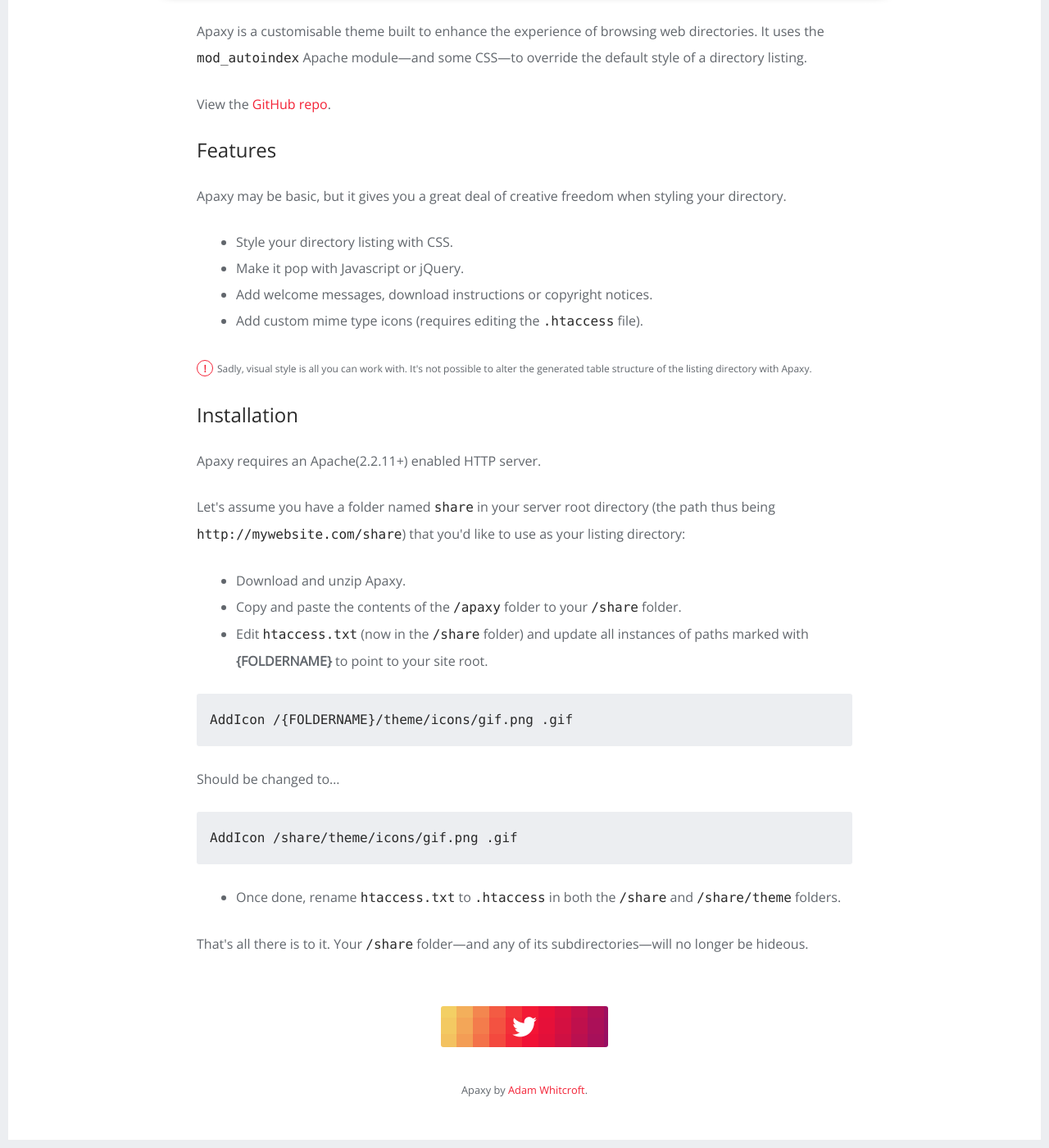
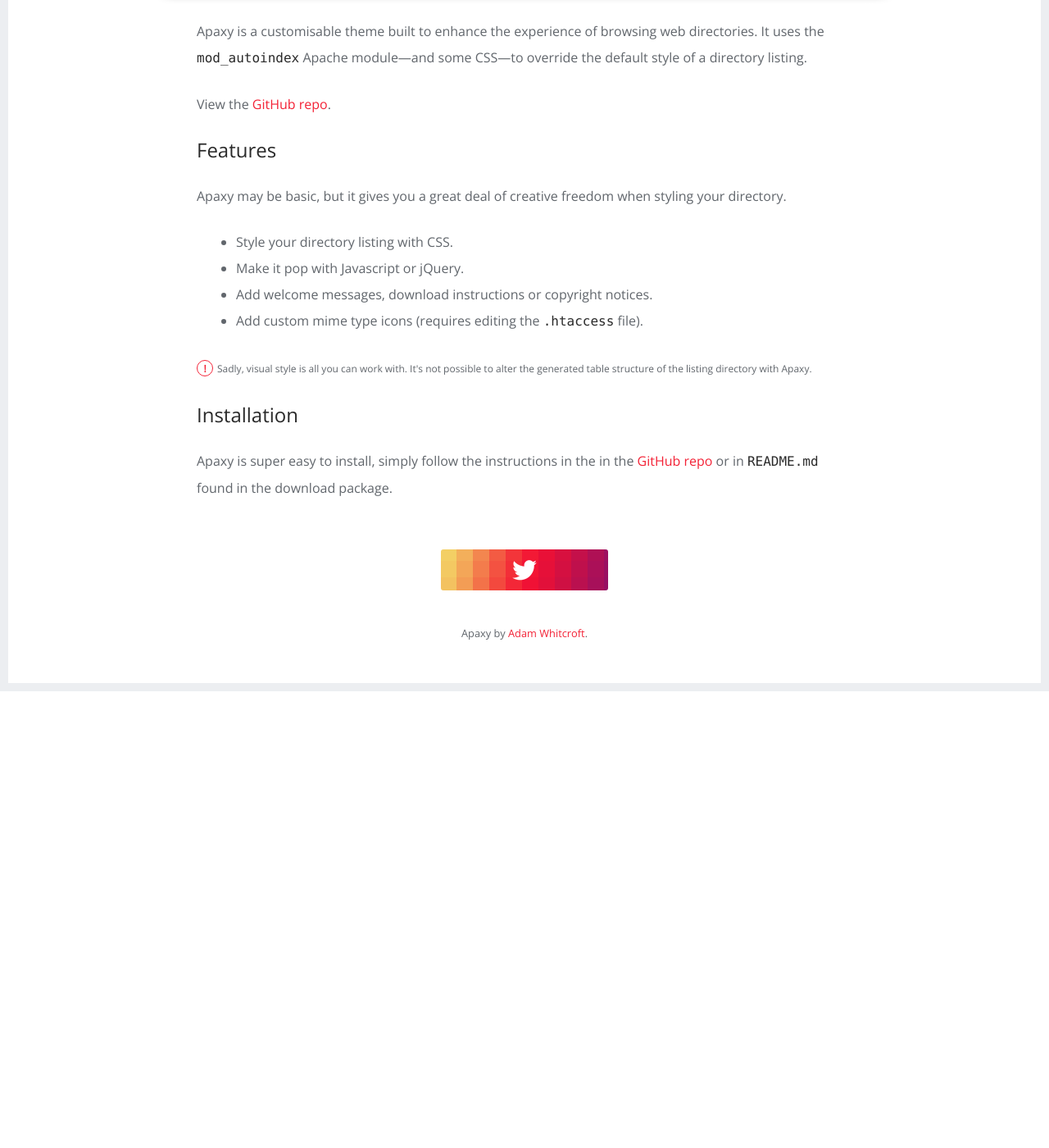
Before and after one commit to AdamWhitcroft/adamwhitcroft.github.io, a Jekyll site: the page apaxy/index.html, which Jekyll copies as it is, in a window 1280 px wide and 1400 px high, scrolled down 680 px. Shown: the whole window at 82% size. Built offline with Jekyll 4.4.1, drawn with Linux system fonts in a browser that asks for light colours; after the commit the page ends 1523 px from its top, so only the background shows below that.

Commit message:
Updated installation instructions
Installation instructions simplified, pointing people to read the packaged README file instead.

```diff
--- a/apaxy/index.html
+++ b/apaxy/index.html
@@ -45,21 +45,7 @@
 		</ul>
 		<p><small><span>!</span>Sadly, visual style is all you can work with. It's not possible to alter the generated table structure of the listing directory with Apaxy.</small></p>
 		<h2>Installation</h2>
-		<p>Apaxy requires an Apache(2.2.11+) enabled HTTP server.</p>
-		<p>Let's assume you have a folder named <code>share</code> in your server root directory (the path thus being <code>http://mywebsite.com/share</code>) that you'd like to use as your listing directory:</p>
-		<ul>
-			<li>Download and unzip Apaxy.</li>
-			<li>Copy and paste the contents of the <code>/apaxy</code> folder to your <code>/share</code> folder.</li>
-			<li>Edit <code>htaccess.txt</code> (now in the <code>/share</code> folder) and update all instances of paths marked with <strong>{FOLDERNAME}</strong> to point to your site root.</li>
-		</ul>
-<pre><code>AddIcon /{FOLDERNAME}/theme/icons/gif.png .gif</code></pre>
-		<p>Should be changed to&hellip;</p>
-<pre><code>AddIcon /share/theme/icons/gif.png .gif</code></pre>
-		</ul>
-		<ul>
-			<li>Once done, rename <code>htaccess.txt</code> to <code>.htaccess</code> in both the <code>/share</code> and <code>/share/theme</code> folders.</li>
-		</ul>
-		<p>That's all there is to it. Your <code>/share</code> folder&mdash;and any of its subdirectories&mdash;will no longer be hideous.</p>
+		<p>Apaxy is super easy to install, simply follow the instructions in the in the <a href="https://github.com/AdamWhitcroft/Apaxy">GitHub repo</a> or in <code>README.md</code> found in the download package.</p>
 	</div><!--/.content-->
 
 	<div class="tweetThis">
```
